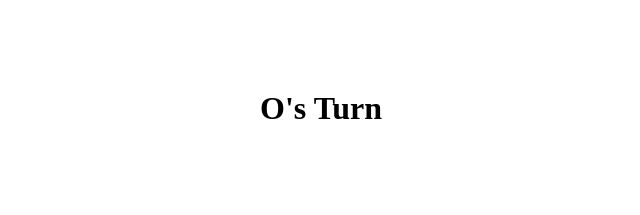
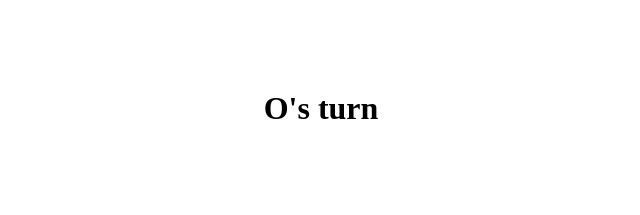
Before and after one commit to charlie-bedell/tictactoe, a plain HTML site: page index.html in a window 1280 px wide. Both pictures are taken after a click on the button 585 px from the left and 242 px from the top of the page. Shown: the top 215 px of the page, 319-959 px from the left. Drawn offline with Linux system fonts and the light colour scheme.

Commit message:
better turn handling; spacing for readability

```diff
--- a/app.js
+++ b/app.js
@@ -1,4 +1,5 @@
 let XTURN = true;
+
 
 function createCell(id) {
   let cell = document.createElement("button");
@@ -7,12 +8,14 @@ function createCell(id) {
   return cell;
 }
 
+
 function populateBoard() {
   let board = document.getElementById("board");
   for (let i = 0; i < 9; i++) {
     board.appendChild(createCell(i));
   }
 }
+
 
 function placeX(event) {
   let cell = document.getElementById(event.target.id);
@@ -21,6 +24,7 @@ function placeX(event) {
   }
 }
 
+
 function placeO(event) {
   let cell = document.getElementById(event.target.id);
   if (cell.innerText == "") {
@@ -28,22 +32,24 @@ function placeO(event) {
   }
 }
 
+
 function cellsToArray() {
   let cells = Array.from(document.getElementsByClassName("cell"));
   cells = cells.map((x) => x.innerText);
   return cells;
 }
 
+
 function allEqual(idsArr, cellsArr) {
   let cellVals = [cellsArr[idsArr[0]],
                   cellsArr[idsArr[1]],
                   cellsArr[idsArr[2]]];
-  console.log(cellVals);
   let uniqueVals = new Set(cellVals);
   uniqueVals = Array.from(uniqueVals);
 
   return uniqueVals.length == 1 && uniqueVals[0] !== "" ? true : false;
 }
+
 
 function checkForWinner() {
   // winConditions are ids of the board array that would be a win if they were
@@ -63,7 +69,6 @@ function checkForWinner() {
   ];
 
   let cellsArr = cellsToArray();
-  console.log(cellsArr);
   for (let i in winConditions) {
     if (allEqual(winConditions[i], cellsArr)) {
       return cellsArr[winConditions[i][0]];
@@ -72,6 +77,7 @@ function checkForWinner() {
   return false;
 }
 
+
 function endGame(winner) {
   cells = Array.from(document.getElementsByClassName("cell"));
   cells.map((x) => x.disabled = true);
@@ -79,18 +85,22 @@ function endGame(winner) {
   turnTracker.innerText = `${winner} wins!`;
 }
 
+function updateTurnText(event) {
+  if (event.target.textContent == "") {
+    document.getElementById("turn-tracker").textContent = XTURN ? "O's turn" : "X's turn";
+  }
+}
+
 function handleTurn(event) {
+  updateTurnText(event);
   if (XTURN) {
     placeX(event);
     XTURN = !XTURN;
-    document.getElementById("turn-tracker").innerText = XTURN ? "X's Turn" : "O's Turn";
   } else {
     placeO(event);
     XTURN = !XTURN;
-    document.getElementById("turn-tracker").innerText = XTURN ? "X's Turn" : "O's Turn";
   }
   let winner = checkForWinner();
-  console.log(winner);
   if ((winner == "O" ) || (winner == "X")) {
     endGame(winner);
   }
--- a/index.html
+++ b/index.html
@@ -11,7 +11,7 @@
 	</head>
 	<body>
 		<div id="main-container">
-		<h1 id="turn-tracker">X's Turn</h1>
+			<h1 id="turn-tracker">X's turn</h1>
 			<div class="game-container">
 				<div id="board">
 				</div>
```
Lines whose indentation alone changed are shown as unchanged.
